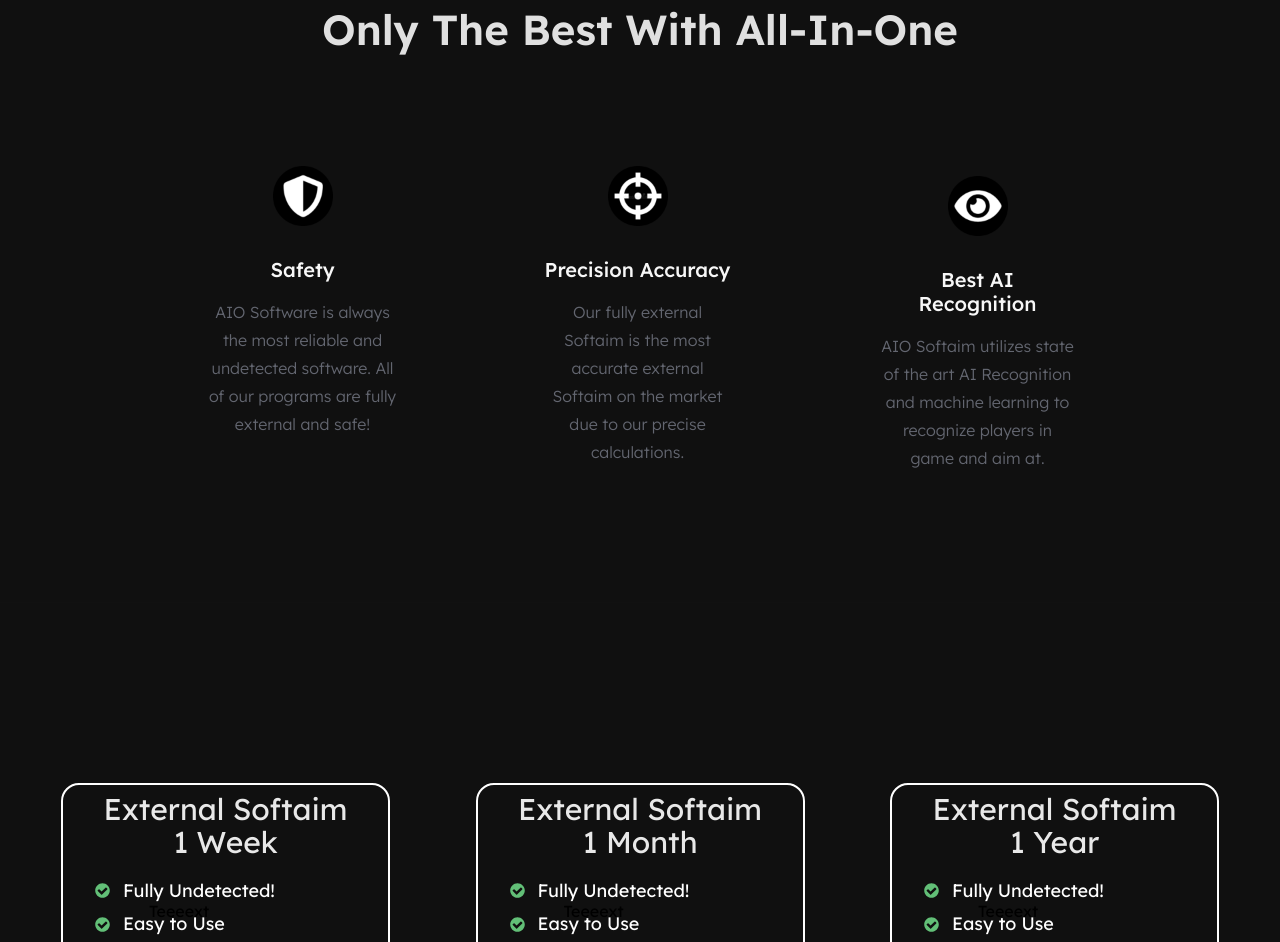
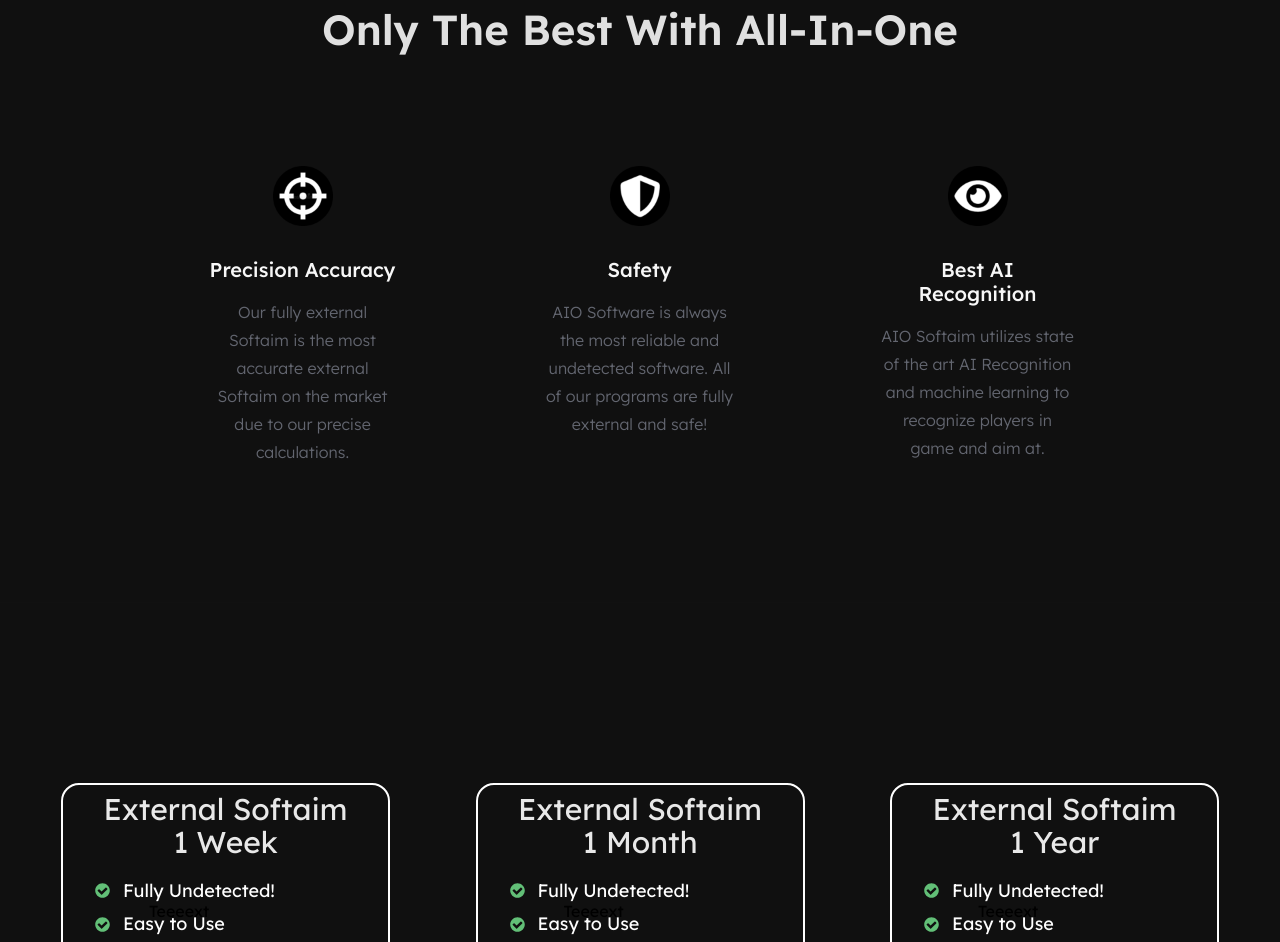
Before and after one commit to NotSlater/aiocoding.github.io, a plain HTML site: page index.html in a window 1280 px wide. Shown: the part 771-1713 px from the top of the page. Drawn offline with Linux system fonts and the light colour scheme.

Commit message:
Update home.css

```diff
--- a/home.css
+++ b/home.css
@@ -28,28 +28,18 @@
 }
 .feature-card-root-class-name {
   top: 20px;
-  left: 0px;
-  right: 0px;
-  bottom: 0px;
-  margin-left: 335px;
-  margin-right: 0px;
   position: absolute;
-  align-self: right;
 }
 .feature-card-root-class-name1 {
   top: 20px;
-  left: 0px;
-  bottom: 0px;
   margin-left: 675px;
   position: absolute;
   align-self: center;
 }
 .feature-card-root-class-name2 {
   top: 20px;
-  left: 0px;
-  margin-left: 0px;
+  margin-left: 337px;
   position: absolute;
-  align-self: left;
 }
 @media(max-width: 767px) {
   .feature-card-card {
```
